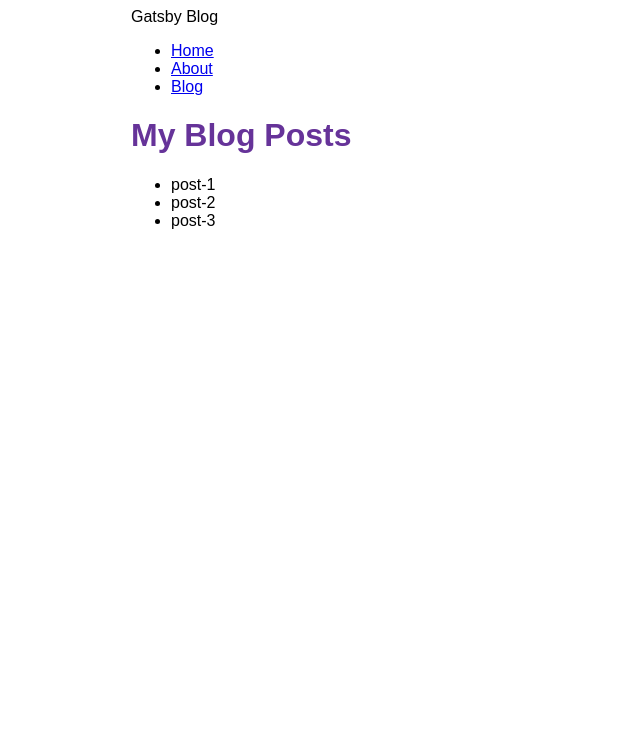
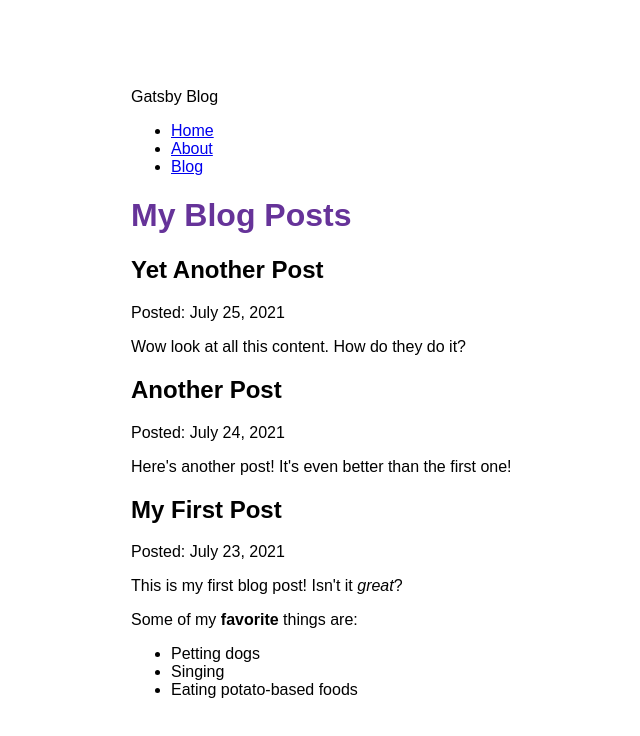
Before and after one commit to kaizen-design/gatsby-blog, a Gatsby site: page /blog in a window 1280 px wide. Shown: the whole page, without its empty margins (259-899 px from the left). Built offline with nearby package versions, Linux system fonts and the light colour scheme; Gatsby itself is replaced by a stand-in of ours.

Commit message:
Finished Gatsby Tutorial Part 5

```diff
--- a/blog/post-1.mdx
+++ b/blog/post-1.mdx
@@ -0,0 +1,12 @@
+---
+title: "My First Post"
+date: "2021-07-23"
+---
+
+This is my first blog post! Isn't it *great*?
+
+Some of my **favorite** things are:
+
+* Petting dogs
+* Singing
+* Eating potato-based foods
--- a/blog/post-2.mdx
+++ b/blog/post-2.mdx
@@ -0,0 +1,6 @@
+---
+title: "Another Post"
+date: "2021-07-24"
+---
+
+Here's another post! It's even better than the first one!
--- a/blog/post-3.mdx
+++ b/blog/post-3.mdx
@@ -0,0 +1,6 @@
+---
+title: "Yet Another Post"
+date: "2021-07-25"
+---
+
+Wow look at all this content. How do they do it?
--- a/gatsby-config.js
+++ b/gatsby-config.js
@@ -13,5 +13,6 @@
         path: `${__dirname}/blog`,
       }
     },
+    "gatsby-plugin-mdx",
   ],
 };
--- a/package.json
+++ b/package.json
@@ -15,8 +15,11 @@
     "clean": "gatsby clean"
   },
   "dependencies": {
+    "@mdx-js/mdx": "^1.6.22",
+    "@mdx-js/react": "^1.6.22",
     "gatsby": "^4.0.1",
     "gatsby-plugin-image": "^2.0.0",
+    "gatsby-plugin-mdx": "^3.0.0",
     "gatsby-plugin-sharp": "^4.0.1",
     "gatsby-source-filesystem": "^4.0.0",
     "react": "^17.0.1",
--- a/src/components/layout.js
+++ b/src/components/layout.js
@@ -1,11 +1,9 @@
 import * as React from 'react'
-import { Link, useStaticQuery, graphql } from 'gatsby'
+import { useStaticQuery, graphql } from 'gatsby'
+import Navbar from './navbar';
 import {
   container,
   heading,
-  navLinks,
-  navLinkItem,
-  navLinkText,
   siteTitle
 } from './layout.module.css'
 
@@ -23,19 +21,7 @@
     <div className={container}>
       <title>{pageTitle} | {data.site.siteMetadata.title}</title>
       <header className={siteTitle}>{data.site.siteMetadata.title}</header>
-      <nav>
-        <ul className={navLinks}>
-          <li className={navLinkItem}>
-            <Link to="/" className={navLinkText}>Home</Link>
-            </li>
-          <li className={navLinkItem}>
-            <Link to="/about/" className={navLinkText}>About</Link>
-          </li>
-          <li className={navLinkItem}>
-            <Link to="/blog/" className={navLinkText}>Blog</Link>
-          </li>
-        </ul>
-      </nav>
+      <Navbar />
       <main>
         <h1 className={heading}>{pageTitle}</h1>
         {children}
--- a/src/components/layout.module.css
+++ b/src/components/layout.module.css
@@ -1,5 +1,6 @@
 .container {
   margin: auto;
+  padding: 5rem 1rem;
   max-width: 500px;
   font-family: sans-serif;
 }
@@ -21,5 +22,5 @@
   font-size: 3rem;
   color: gray;
   font-weight: 700;
-  margin: 3rem 0;
+  margin: 0 0 3rem;
 }
--- /dev/null
+++ b/src/components/navbar.js
@@ -0,0 +1,27 @@
+import * as React from 'react'
+import { Link } from 'gatsby'
+import {
+  navLinks,
+  navLinkItem,
+  navLinkText
+} from './layout.module.css'
+
+const Navbar = () => {
+  return (
+    <nav>
+      <ul className={navLinks}>
+        <li className={navLinkItem}>
+          <Link to="/" className={navLinkText}>Home</Link>
+        </li>
+        <li className={navLinkItem}>
+          <Link to="/about/" className={navLinkText}>About</Link>
+        </li>
+        <li className={navLinkItem}>
+          <Link to="/blog/" className={navLinkText}>Blog</Link>
+        </li>
+      </ul>
+    </nav>
+  )
+}
+
+export default Navbar
--- a/src/pages/blog.js
+++ b/src/pages/blog.js
@@ -1,28 +1,36 @@
 import * as React from 'react'
 import { graphql } from 'gatsby'
+import { MDXRenderer } from 'gatsby-plugin-mdx'
 import Layout from '../components/layout'
 
-const BlogPage = ({data}) => {
+const BlogPage = ({ data }) => {
   return (
     <Layout pageTitle="My Blog Posts">
-      <ul>
       {
-        data.allFile.nodes.map(node => (
-          <li key={node.name}>
-            {node.name}
-          </li>
+        data.allMdx.nodes.map(node => (
+          <article key={node.id}>
+            <h2>{node.frontmatter.title}</h2>
+            <p>Posted: {node.frontmatter.date}</p>
+            <MDXRenderer>
+              {node.body}
+            </MDXRenderer>
+          </article>
         ))
       }
-      </ul>
     </Layout>
   )
 }
 
 export const query = graphql`
-  query {
-    allFile {
+  query MyQuery {
+    allMdx(sort: {fields: frontmatter___date, order: DESC}) {
       nodes {
-        name
+        frontmatter {
+          date(formatString: "MMMM D, YYYY")
+          title
+        }
+        id
+        body
       }
     }
   }
```
Also changed, not shown: src/images/icon.png (deleted), 1 other file.
